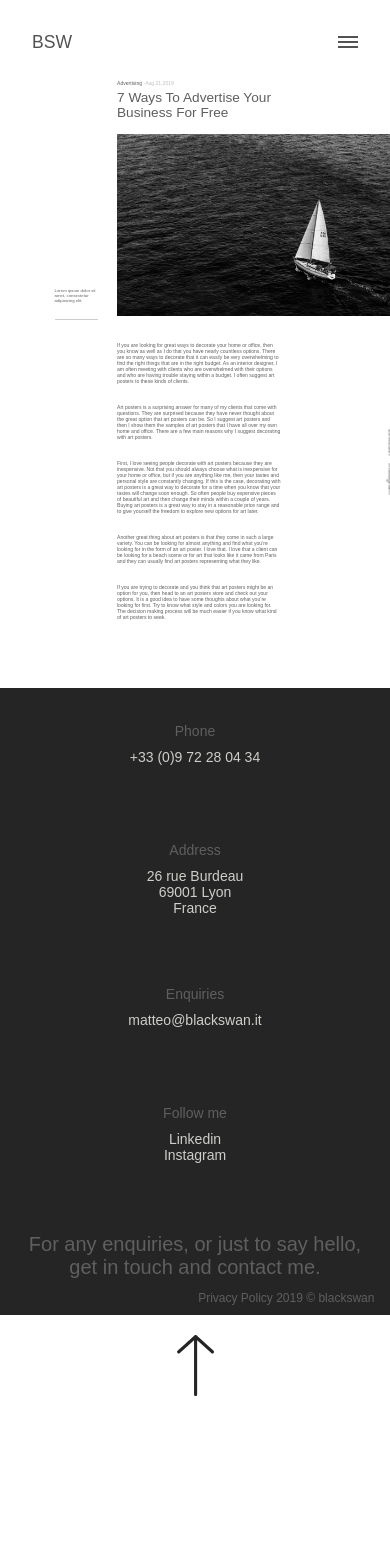
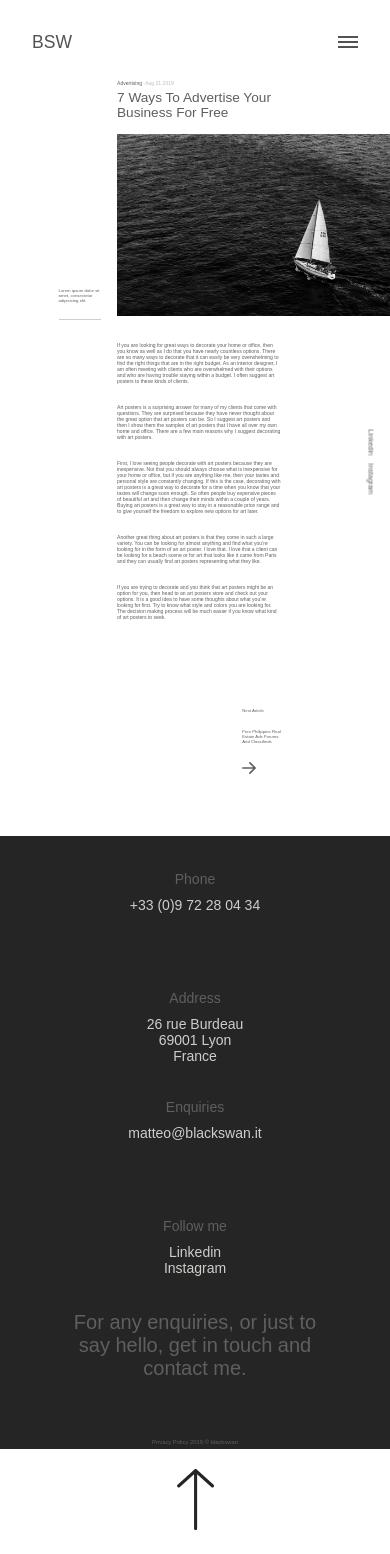
Before and after one commit to milosostojic95/yachting, a website built with webpack: page src/blog.html in a window 390 px wide. Before the commit the page ends 1420 px from the top, so only its background shows below. Built offline with nearby package versions, Linux system fonts and the light colour scheme; a web font is replaced by a local one.

Commit message:
Modified sections, moved privacy

```diff
--- a/src/blog.html
+++ b/src/blog.html
@@ -74,6 +74,23 @@
           thoughts about what you’re looking for first. Try to know what style and colors you are looking for.
           The decision making process will be much easier if you know what kind of art posters to seek.
         </p>
+        <div class="next-blog">
+          <div class="next-content">
+            <h5>Next Article</h5>
+            <p>
+              Free Philippine Real <br>
+              Estate Ads Forums <br>
+              And Classifieds
+            </p>
+            <a href="">
+              <?xml version="1.0" encoding="utf-8"?>
+              <svg width="14px" height="12px" viewBox="0 0 14 12" version="1.1" xmlns:xlink="http://www.w3.org/1999/xlink" xmlns="http://www.w3.org/2000/svg">
+                <desc>Created with Lunacy</desc>
+                <path d="M0.81724 5.19512L11.2256 5.19512L7.30889 1.39024C7.13965 1.23171 7.05502 1.04268 7.05502 0.823171C7.05502 0.603657 7.13058 0.411586 7.28169 0.246951C7.4328 0.0823162 7.61715 0 7.83475 0C8.05235 0 8.24576 0.07317 8.41501 0.219512L13.7461 5.41463C13.9154 5.57317 14 5.76524 14 5.99085C14 6.21646 13.9154 6.40854 13.7461 6.56707L8.37874 11.7805C8.22159 11.9268 8.04026 12 7.83475 12C7.60506 12 7.41164 11.9146 7.25449 11.7439C7.09733 11.5854 7.02178 11.3963 7.02783 11.1768C7.03387 10.9573 7.11547 10.7683 7.27262 10.6098L11.1894 6.80488L0.799107 6.80488C0.593597 6.80488 0.412268 6.73171 0.255114 6.58537C0.0979596 6.43902 0.0133394 6.2622 0.00125058 6.05488C-0.0108382 5.82317 0.0647156 5.62195 0.227914 5.45122C0.391113 5.28049 0.587553 5.19512 0.81724 5.19512Z" id="" fill="#5F5F5F" stroke="none" />
+              </svg>
+            </a>
+          </div>
+        </div>
       </div>
     </section>
   </main>
@@ -97,7 +114,9 @@
     <div class="footer-content">
       <h4>For any enquiries, or just to say hello, get in touch and contact me.</h4>
       <div class="privacy">
-        <p>Privacy Policy <span>2019 © blackswan</span></p>
+        <div class="privacy-content">
+          <p>Privacy Policy <span>2019 © blackswan</span></p>
+        </div>
       </div>
     </div>
     <div class="top-button">
--- a/src/scss/blogpage/section/_blog-main.scss
+++ b/src/scss/blogpage/section/_blog-main.scss
@@ -35,7 +35,7 @@ main {
         position: absolute;
         content: 'Lorem ipsum dolor sit amet, consectetur adipisicing elit.';
         bottom: 0;
-        left: -16vw;
+        left: -15vw;
         color: $blogText;
         width: 11vw;
         padding-bottom: 16px;
@@ -62,6 +62,30 @@ main {
         font-weight: 400;
         color: $blogText;
       }
+
+      .next-blog {
+        margin-top: 20vw;
+        display: flex;
+        justify-content: flex-end;
+
+        .next-content {
+
+          h5 {
+            color: $blogSmallHeading;
+            font-family: $headingFontFamily;
+            font-weight: 500;
+            font-size: 1.1vw;
+          }
+
+          p {
+            font-size: 1.1vw;
+            font-family: $bodyFontFamily;
+            font-weight: 400;
+            padding: 16px 0;
+          }
+        }
+
+      }
     }
   }
 }
--- a/src/scss/homepage/layouts/_footer.scss
+++ b/src/scss/homepage/layouts/_footer.scss
@@ -13,7 +13,7 @@
 
   .footer-content {
     flex-basis: 25%;
-    padding: 9vw 4vw 9vw 4vw;
+    padding: 9vw 4vw 0 4vw;
     position: relative;
 
     @include breakpoint (mobile) {
@@ -29,15 +29,32 @@
     }
 
     .privacy {
-      position: absolute;
-      right: 4vw;
-      bottom: 10px;
+      display: flex;
+
+      @include breakpoint (mobile) {
+        justify-content: center;
+      }
+
+      @include breakpoint (smallTablet) {
+        justify-content: flex-end;
+      }
+
+     .privacy-content {
+      padding: 15vw 0 1vw 0;
 
       p {
-        font-size: 12px;
+        font-size: 1vw;
         color: $privacyParagraf;
+
+        @include breakpoint (mobile) {
+          font-size: 1.5vw;
+        }
+
+        @include breakpoint (smallTablet) {
+          font-size: 1vw;
+        }
       }
-
+     }
     }
 
 
@@ -120,14 +137,18 @@
       color: $footerHeading;
       font-family: $bodyFontFamily;
       font-weight: 400;
+
       @include breakpoint (mobile) {
         font-size: 20px;
         text-align: center;
+        width: 70%;
+        margin: 0 auto;
       }
 
       @include breakpoint (smallTablet) {
         font-size: 22px;
         text-align: left;
+        width: 100%;
       }
 
       @include breakpoint (tablet) {
--- a/src/scss/homepage/layouts/_header.scss
+++ b/src/scss/homepage/layouts/_header.scss
@@ -21,6 +21,14 @@
     z-index: 2;
     right:-60px;
     display: flex;
+
+    @include breakpoint (mobile) {
+      right: -40px;
+    }
+
+    @include breakpoint (smallTablet) {
+      right: -60px;
+    }
 
     a {
       color: $socialLink;
--- a/src/scss/main.scss
+++ b/src/scss/main.scss
@@ -30,7 +30,7 @@
 
 // sections
 @import './servicepage/section/service-home';
-@import './servicepage/section/service-intro';
+@import './servicepage/section/service-content';
 @import './servicepage/section/service-form';
 
  // ================= blog scss ====================
--- a/src/scss/servicepage/section/_service-intro.scss
+++ b/src/scss/servicepage/section/_service-content.scss
@@ -1,10 +1,9 @@
 .service-intro {
-  padding: 45vw 0 0;
+  padding: 0 0 0;
 
   @include breakpoint (mobile) {
     display: flex;
     flex-direction: column;
-    justify-content: space-around;
     padding: 20vw 0 0;
   }
 
@@ -12,18 +11,18 @@
     display: flex;
     flex-direction: row;
     padding: 41vw 2rem 0;
-
   }
 
   .service-intro-content {
 
     @include breakpoint (mobile) {
+      margin-left: 2rem;
       width: 70%;
-      margin-left: 2rem;
+      margin: 0 auto;
     }
 
-    @include breakpoint (smallTablet) {
-      flex-basis: 33%;
+    @include breakpoint (smallTablet){
+      margin-left: 0;
     }
 
     p {
--- a/src/scss/servicepage/section/_service-form.scss
+++ b/src/scss/servicepage/section/_service-form.scss
@@ -2,31 +2,29 @@
   margin-top: 10vw;
   background: $serviceFormBg;
   padding: 10vw 0 10vw;
+  display: flex;
 
   .form-content {
-    display: flex;
-    flex-direction: column;
     margin-left: 2rem;
 
     @include breakpoint (mobile) {
-      width: 70%;
+     flex-basis: 70%;
+     margin: 0 auto;
     }
 
     @include breakpoint (smallTablet) {
-      width: 39%;
-      margin: 0 auto;
+      flex-basis: 40%;
     }
 
     @include breakpoint (tablet) {
-      width: 39%;
+      flex-basis: 40%;
     }
 
     @include breakpoint (laptop) {
-      width: 29%;
+      flex-basis: 30%;
     }
 
     h3 {
-
       color: $serviceFormHeader;
       font-family: $headingFontFamily;
       font-weight: 500;
--- a/src/scss/servicepage/section/_service-home.scss
+++ b/src/scss/servicepage/section/_service-home.scss
@@ -31,7 +31,6 @@
 
       @include breakpoint (smallTablet) {
         width: 40vw;
-        height: 40vw;
       }
 
       p {
```
Also changed, not shown: src/service.html (+2 -2 lines), src/template.html (+3 -1 lines), 1 other file.
